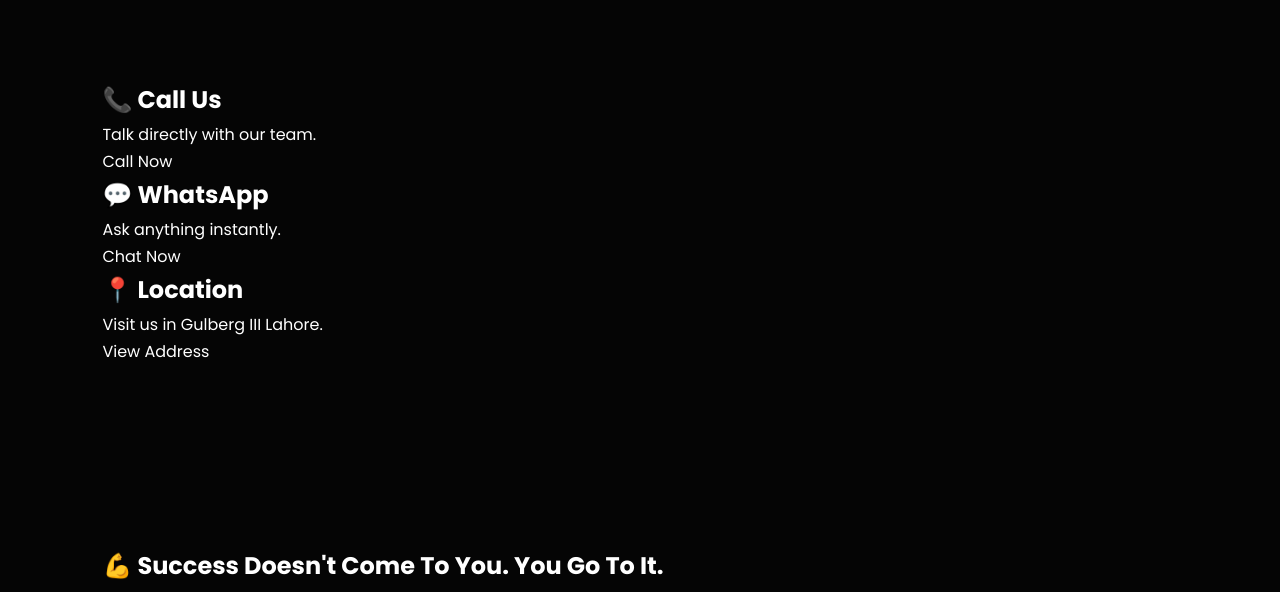
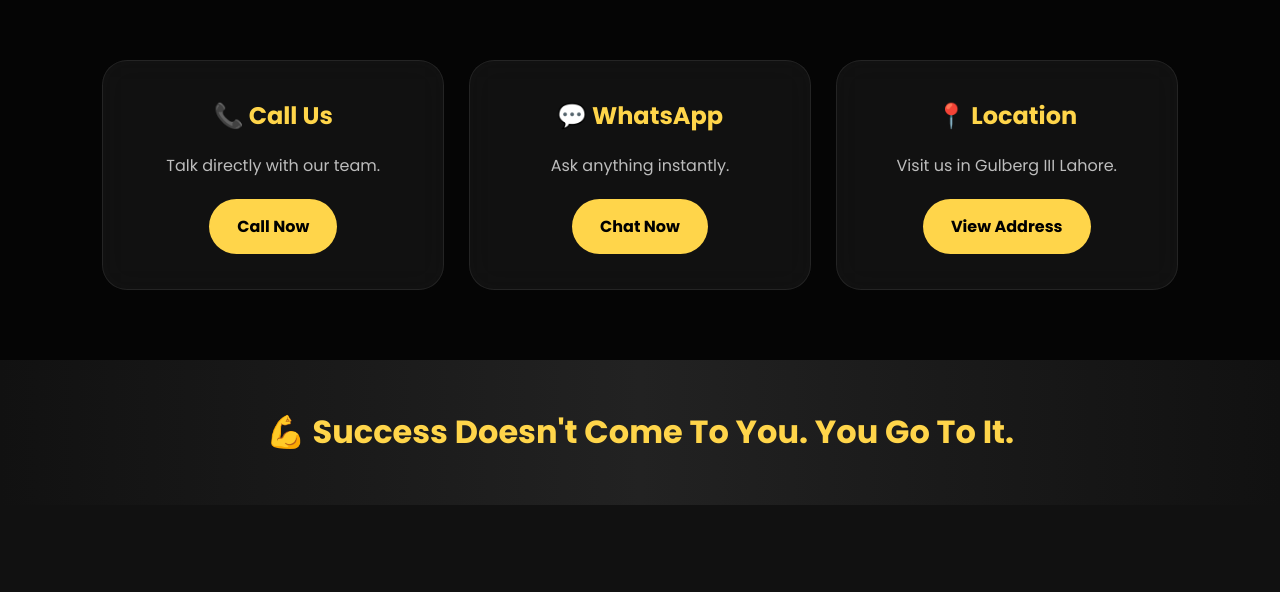
Before and after one commit to mkmplp70-jpg/ultimate-gym, a plain HTML site: page index.html in a window 1280 px wide. Shown: the part 1610-2202 px from the top of the page. Drawn offline with Linux system fonts and the light colour scheme.

Commit message:
Add styles for quick actions and motivation bar
Added styles for quick actions and motivation bar.

```diff
--- a/style.css
+++ b/style.css
@@ -969,3 +969,100 @@ border-radius:20px;
 ::-webkit-scrollbar-thumb:hover{
 background:#ffe27a;
   }
+/* ==========================================
+QUICK ACTIONS
+========================================== */
+
+.quick-actions{
+
+display:grid;
+
+grid-template-columns:repeat(auto-fit,minmax(250px,1fr));
+
+gap:25px;
+
+padding:70px 8%;
+
+}
+
+.quick-card{
+
+background:rgba(255,255,255,.05);
+
+backdrop-filter:blur(15px);
+
+border-radius:25px;
+
+padding:35px;
+
+text-align:center;
+
+border:1px solid rgba(255,255,255,.08);
+
+transition:.4s;
+
+}
+
+.quick-card:hover{
+
+transform:translateY(-10px);
+
+border-color:var(--gold);
+
+}
+
+.quick-card h2{
+
+color:var(--gold);
+
+margin-bottom:15px;
+
+}
+
+.quick-card p{
+
+color:var(--gray);
+
+margin-bottom:20px;
+
+}
+
+.quick-card a{
+
+display:inline-block;
+
+padding:14px 28px;
+
+background:var(--gold);
+
+color:#000;
+
+border-radius:50px;
+
+font-weight:bold;
+
+}
+
+/* ==========================================
+MOTIVATION BAR
+========================================== */
+
+.motivation-bar{
+
+padding:45px;
+
+text-align:center;
+
+background:linear-gradient(90deg,#111,#222,#111);
+
+}
+
+.motivation-bar h2{
+
+color:var(--gold);
+
+font-size:32px;
+
+font-weight:700;
+
+   }
```
